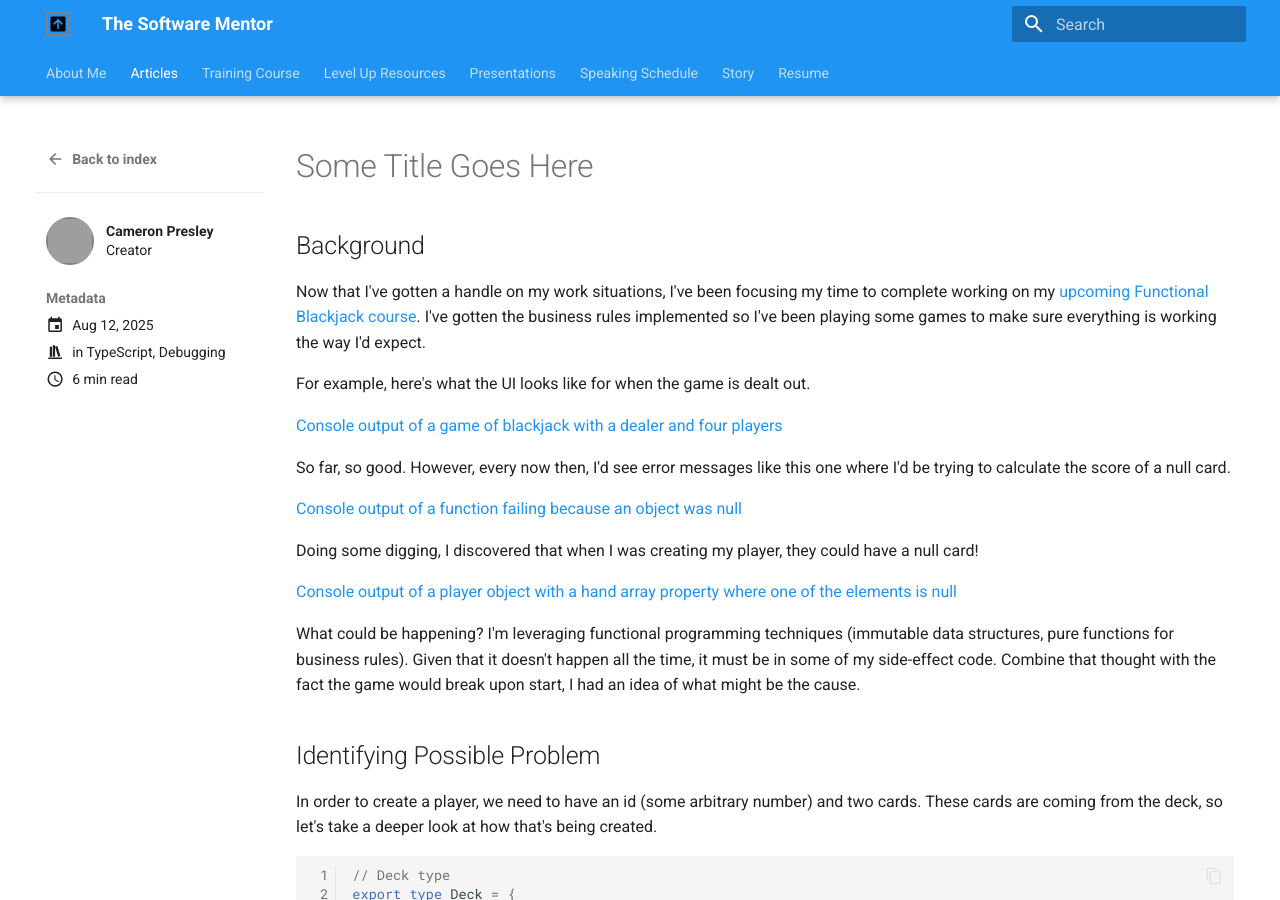
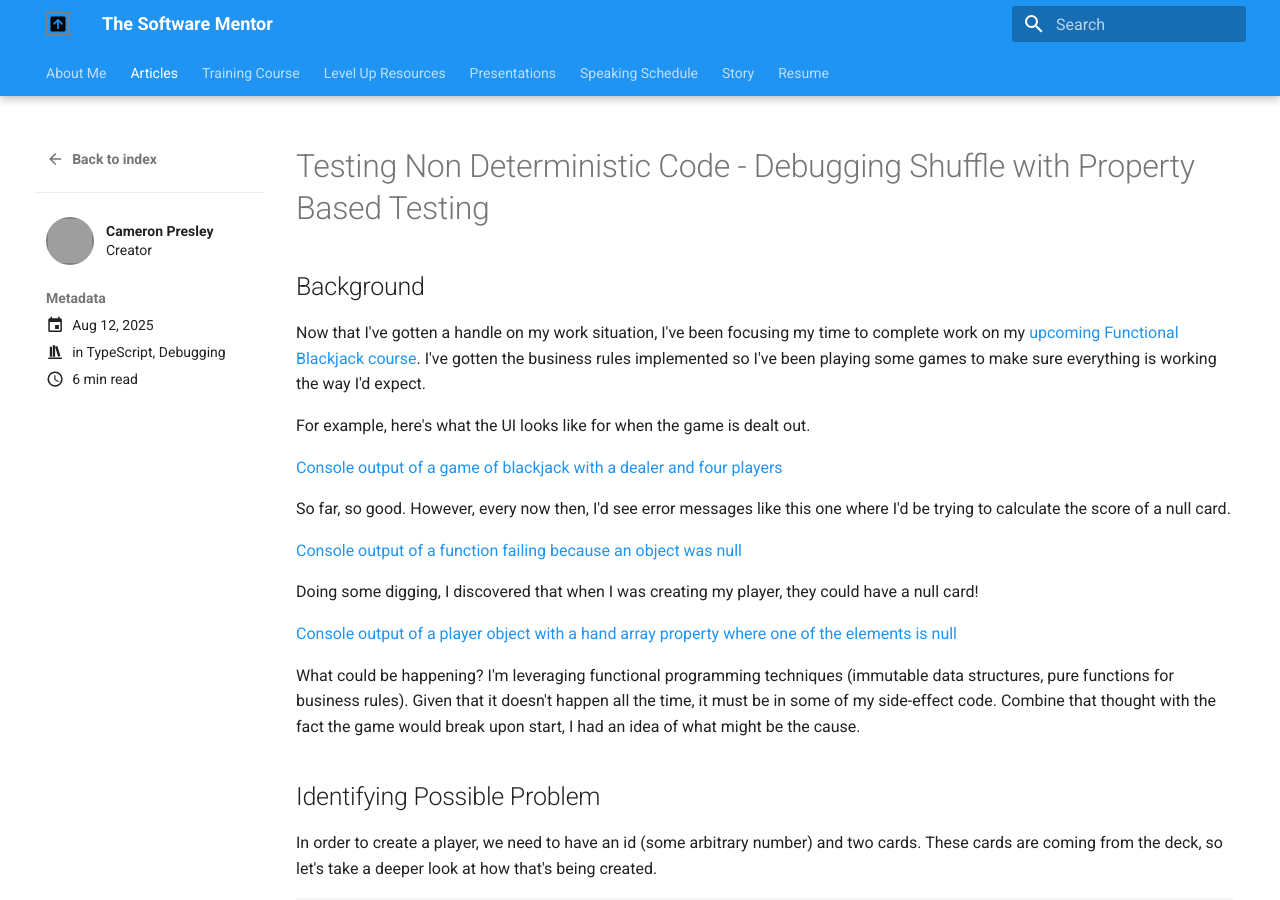
Before and after one commit to cameronpresley/blog, an MkDocs documentation site: the page built from docs/articles/posts/finding-bugs-shuffle-with-property-based-testing.md, in a window 1280 px wide and 900 px high. Built offline with MkDocs 1.6.1 and Material for MkDocs 9.7.7, drawn with Linux system fonts in a browser that asks for light colours; plug-ins that fetch from the network failed and are left out; some of the changed text lies outside the part shown; grey boxes are pictures that could not be loaded.

Commit message:
Fixing title (#165)

````diff
--- a/docs/articles/posts/finding-bugs-shuffle-with-property-based-testing.md
+++ b/docs/articles/posts/finding-bugs-shuffle-with-property-based-testing.md
@@ -14,12 +14,12 @@ hide:
   - toc
 ---
 
-# Some Title Goes Here
+# Testing Non Deterministic Code - Debugging Shuffle with Property Based Testing
 
 
 ## Background
 
-Now that I've gotten a handle on my work situations, I've been focusing my time to complete working on my [upcoming Functional Blackjack course](../../courses.md#learn-functional-typescript-by-building-blackjack). I've gotten the business rules implemented so I've been playing some games to make sure everything is working the way I'd expect.
+Now that I've gotten a handle on my work situation, I've been focusing my time to complete work on my [upcoming Functional Blackjack course](../../courses.md#learn-functional-typescript-by-building-blackjack). I've gotten the business rules implemented so I've been playing some games to make sure everything is working the way I'd expect.
 
 For example, here's what the UI looks like for when the game is dealt out.
 
@@ -117,7 +117,7 @@ Seems simple enough, let's see what we get:
 
 [Failing test where when given the example of an array with a single element of an empty array, it fails](https://softwarementorblog.blob.core.windows.net/images/shuffle-property-based-testing/failed-maintain-length-test.png)
 
-Whelp, that was easy enough, let's tweak our shuffle function to make that property pass
+Whelp, that was easy enough, let's tweak our shuffle function to make that property pass:
 
 ```ts
 export function shuffle<T>(ts: T[]): T[] {
````
